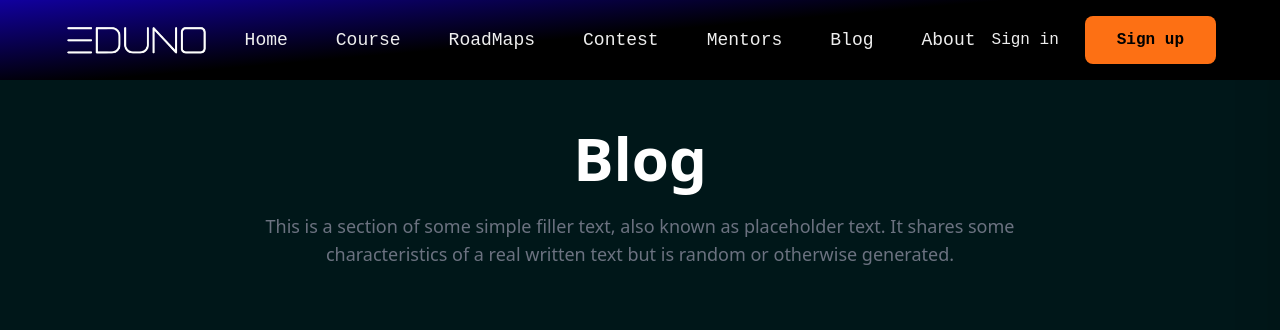
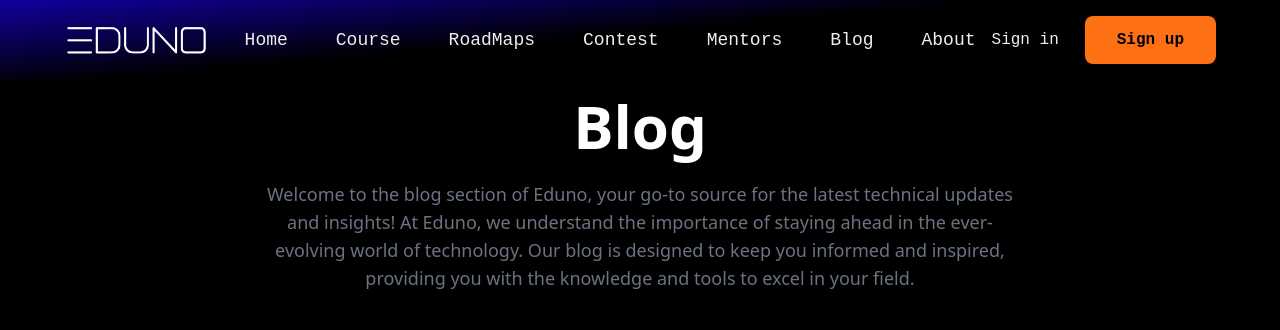
Before and after one commit to officialeduno/Eduno, a Next.js app: page /blogs/blog in a window 1280 px wide. Shown: the top 330 px of the page. Built offline with nearby package versions, Linux system fonts and the light colour scheme; grey boxes are pictures that could not be loaded.

Commit message:
Blog section modified

```diff
--- a/components/navbar.js
+++ b/components/navbar.js
@@ -54,7 +54,7 @@ const Navbar = (props) => {
                             <Link href={'https://roadmap.sh/'} target='_blank' className="inline-flex items-center navbar-menu-text-color gap-1 text-lg text-font navbar-menu-hover-text-color">RoadMaps</Link>
                             <Link href={'/contests/allcontest'} className="text-lg text-font navbar-menu-text-color transition duration-100 navbar-menu-hover-text-color">Contest</Link>
                             <Link href={'/blogs/blog'} className="text-lg text-font navbar-menu-text-color transition duration-100 navbar-menu-hover-text-color">Mentors</Link>
-                            <a href="#" className="text-lg text-font navbar-menu-text-color transition duration-100 navbar-menu-hover-text-color">Blog</a>
+                            <Link href={'/blogs/blog'} className="text-lg text-font navbar-menu-text-color transition duration-100 navbar-menu-hover-text-color">Blog</Link>
                             <a href="#" className="text-lg text-font navbar-menu-text-color transition duration-100 navbar-menu-hover-text-color">About</a>
                         </nav>
 
@@ -106,7 +106,7 @@ const Navbar = (props) => {
                     <Link href={"https://roadmap.sh/"} target='_blank' onClick={handleMenu} className="py-3 inline-flex items-center text-white gap-1 text-lg text-font navbar-menu-hover-text-color">RoadMaps</Link>
                     <Link href={'/contests/allcontest'} onClick={handleMenu} className="py-3 text-lg text-font text-white transition duration-100 navbar-menu-hover-text-color">Contest</Link>
                     <Link href={'/blogs/blog'} onClick={handleMenu} className="py-3 text-lg text-font text-white transition duration-100 navbar-menu-hover-text-color">Mentors</Link>
-                    <a href="#" onClick={handleMenu} className="py-3 text-lg text-font text-white transition duration-100 navbar-menu-hover-text-color">Blog</a>
+                    <Link href={'/blogs/blog'} onClick={handleMenu} className="py-3 text-lg text-font text-white transition duration-100 navbar-menu-hover-text-color">Blog</Link>
                     <a href="#" onClick={handleMenu} className="py-3 text-lg text-font text-white transition duration-100 navbar-menu-hover-text-color">About</a>
 
 
--- a/pages/blogs/blog.js
+++ b/pages/blogs/blog.js
@@ -13,12 +13,12 @@ const Blog = () => {
 
         <div>
 
-            <div className="bg-[#001719] py-6 sm:py-8 lg:py-12">
+            <div className="bg-black py-4 sm:py-6 lg:py-4">
                 <div className="mx-auto max-w-screen-xl px-4 md:px-8">
                     <div className="mb-10 md:mb-16">
                         <h2 className="mb-4 text-center text-4xl font-bold text-white md:mb-6 lg:text-6xl">Blog</h2>
 
-                        <p className="mx-auto max-w-screen-md text-center text-gray-500 md:text-lg">This is a section of some simple filler text, also known as placeholder text. It shares some characteristics of a real written text but is random or otherwise generated.</p>
+                        <p className="mx-auto max-w-screen-md text-center text-gray-500 md:text-lg">Welcome to the blog section of Eduno, your go-to source for the latest technical updates and insights! At Eduno, we understand the importance of staying ahead in the ever-evolving world of technology. Our blog is designed to keep you informed and inspired, providing you with the knowledge and tools to excel in your field.</p>
                     </div>
 
                     <div className="grid gap-4 sm:grid-cols-2 md:gap-6 lg:grid-cols-2 xl:grid-cols-2 xl:gap-8">
```
